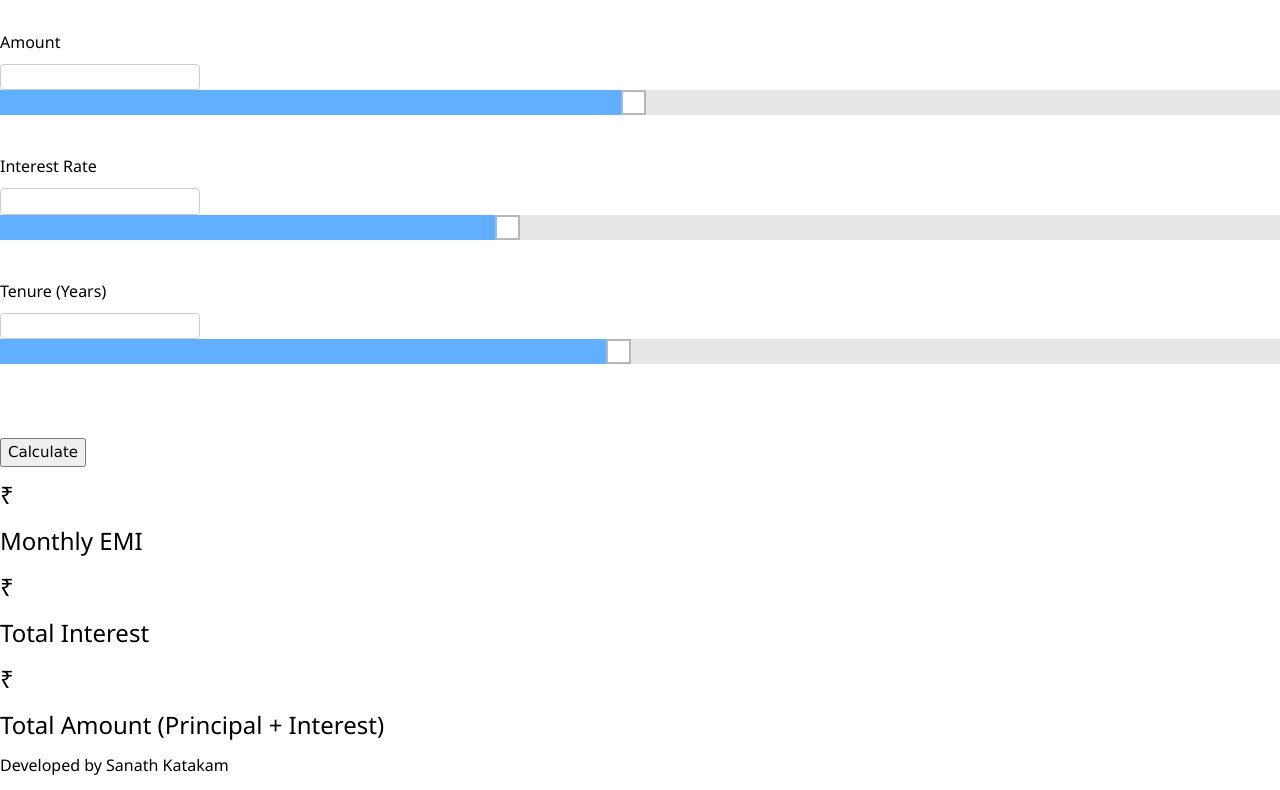
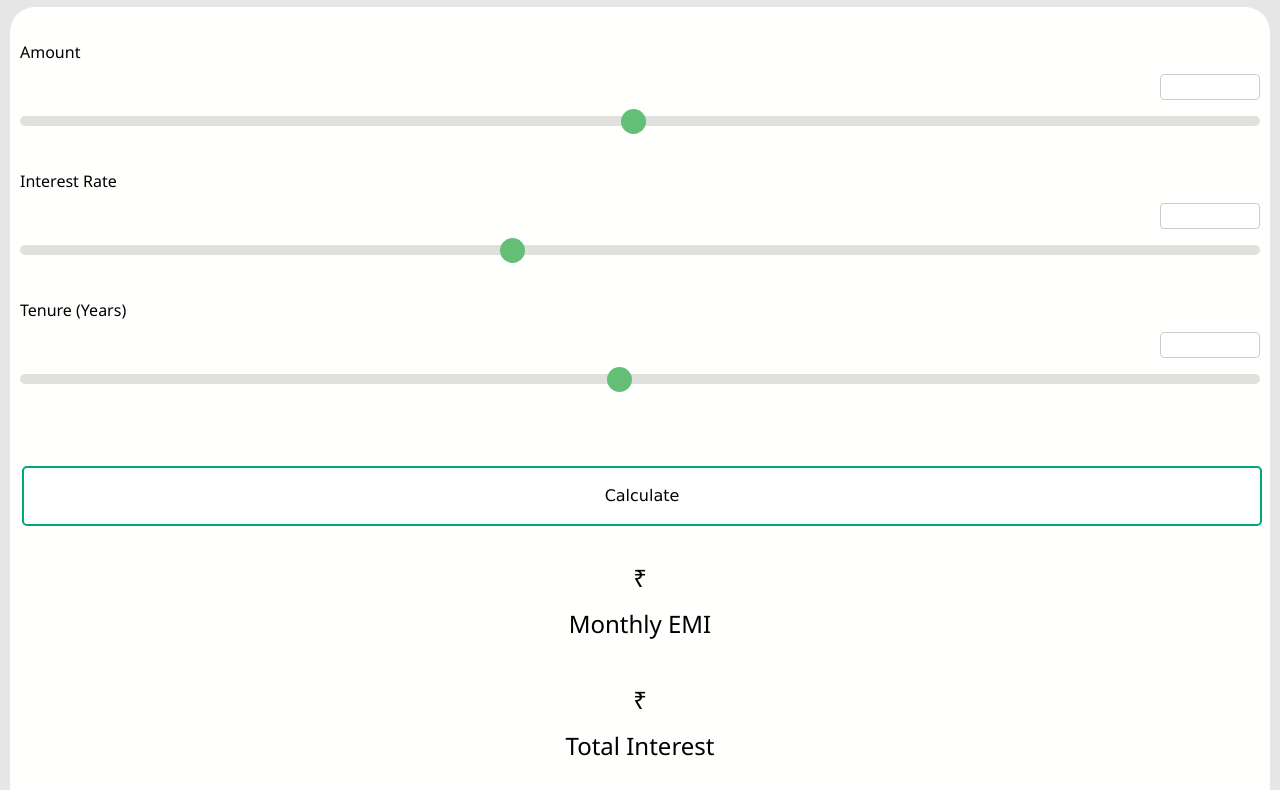
Before and after one commit to sanathkatakam/emicalculator, a plain HTML site: page Index.html in a window 1280 px wide. Shown: the part 77-867 px from the top of the page. Drawn offline with nearby package versions, Linux system fonts and the light colour scheme.

Commit message:
Update Index.css

```diff
--- a/Index.css
+++ b/Index.css
@@ -1,30 +1,41 @@
-body
-  {
-    background: ##D3D3D3;
-  }
-  h1
-  {
-    font-size: 45px;
-    text-align: center;
-    color: #FFFFFF;
-  }
-.slidecontainer {
-  width: 100%;
+body{
+  background-color: #e6e6e6 !important;
+}
+
+.header {
+  background: #fffffe;
+  padding: 10px;
+  width: auto;
+  height: auto;
+  text-align: center;
+  margin: auto;
+}
+
+.bodycontainer{
+  border-radius: 25px;
+  background: #fffffe;
+  padding: auto;
+  width: auto;
+  height: auto;
+  margin-left: 10px;
+  margin-right: 10px;
+}
+
+.slidecontainer{
+  margin: auto;
 }
 
 .slider {
   -webkit-appearance: none;
   width: 100%;
-  height: 25px;
+  height: 10px;
+  border-radius: 5px;
   background: #d3d3d3;
   outline: none;
   opacity: 0.7;
   -webkit-transition: .2s;
   transition: opacity .2s;
-}
-
-.slider:hover {
-  opacity: 1;
+  margin-bottom: 10px;
 }
 
 .slider::-webkit-slider-thumb {
@@ -32,83 +43,63 @@ body
   appearance: none;
   width: 25px;
   height: 25px;
-  background: white;
+  border-radius: 50%;
+  background: #22a53c;
   cursor: pointer;
 }
 
 .slider::-moz-range-thumb {
   width: 25px;
   height: 25px;
-  background: #4CAF50;
+  border-radius: 50%;
+  background: #22a53c;
   cursor: pointer;
 }
-input[type="range"] {
-    margin: auto;
-    -webkit-appearance: none;
-    position: relative;
-    overflow: hidden;
-    cursor: pointer;
-    border-radius: 0; /* iOS */
+
+.form{
+  margin-top: 10px;
+  margin-left: 10px;
+  margin-right: 10px;
+  margin-bottom: 10px;
+  border-radius: 25px;
 }
 
-::-webkit-slider-runnable-track {
-    background: #ddd;
+input[type="number"] {
+  clear: both;
+  float: right;
+  margin-bottom: 10px;
+  width: 100px;
 }
 
-/*
- * 1. Set to 0 width and remove border for a slider without a thumb
- */
-::-webkit-slider-thumb {
-    -webkit-appearance: none;
-    width: 20px; /* 1 */
-    height: 40px;
-    background: #fff;
-    box-shadow: -100vw 0 0 100vw dodgerblue;
-    border: 2px solid #999; /* 1 */
+.center {
+  margin: auto;
+  padding: 10px;
+  text-align: center;
 }
 
-::-moz-range-track {
-    height: 40px;
-    background: #ddd;
+.button {
+  background-color: #04AA6D; /* Green */
+  border: none;
+  color: white;
+  padding: 16px 32px;
+  text-align: center;
+  text-decoration: none;
+  display: inline-block;
+  font-size: 16px;
+  margin: 4px 2px;
+  transition-duration: 0.4s;
+  cursor: pointer;
+  width: 100%;
+  border-radius: 5px;
 }
 
-::-moz-range-thumb {
-    background: #fff;
-    height: 40px;
-    width: 20px;
-    border: 3px solid #999;
-    border-radius: 0 !important;
-    box-shadow: -100vw 0 0 100vw dodgerblue;
-    box-sizing: border-box;
+.button1 {
+  background-color: white;
+  color: black;
+  border: 2px solid #04AA6D;
 }
 
-::-ms-fill-lower {
-    background: dodgerblue;
+.button1:hover {
+  background-color: #04AA6D;
+  color: white;
 }
-
-::-ms-thumb {
-    background: #fff;
-    border: 2px solid #999;
-    height: 40px;
-    width: 20px;
-    box-sizing: border-box;
-}
-
-::-ms-ticks-after {
-    display: none;
-}
-
-::-ms-ticks-before {
-    display: none;
-}
-
-::-ms-track {
-    background: #ddd;
-    color: transparent;
-    height: 40px;
-    border: none;
-}
-
-::-ms-tooltip {
-    display: none;
-}
```
